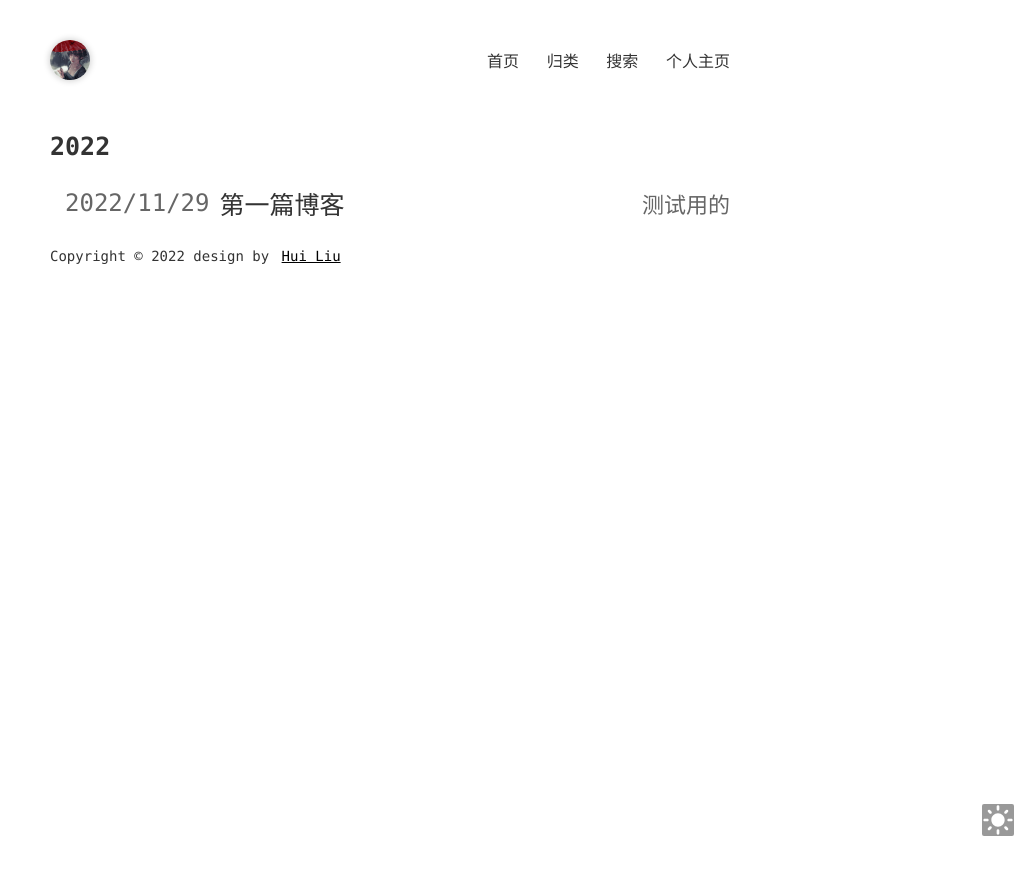
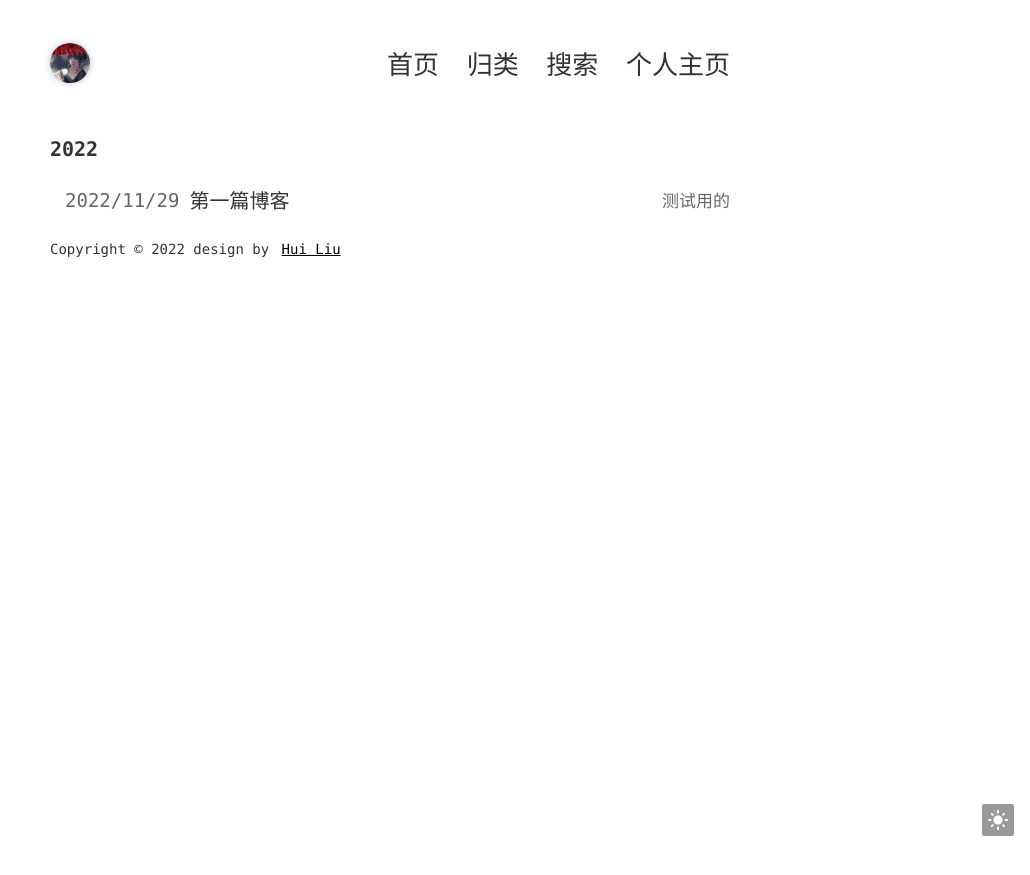
Before and after one commit to aloeordown/aloeordown.github.io, a Jekyll site: the page built from index.html, in a window 1280 px wide. Shown: the top 875 px of the page, without its empty margins (250-1280 px from the left). Built offline with Jekyll 4.4.1, drawn with Linux system fonts in a browser that asks for light colours.

Commit message:
font size 调整

```diff
--- a/static/css/common.css
+++ b/static/css/common.css
@@ -128,7 +128,7 @@ input:-webkit-autofill {
 }
 .header .menu a {
   display: inline-block;
-  font-size: 16px;
+  font-size: 26px;
   margin: 4px 9px;
   white-space: nowrap;
   user-select: auto;
@@ -157,7 +157,7 @@ input:-webkit-autofill {
   font-size: 0;
 }
 .footer-btn i {
-  font-size: 32px;
+  font-size: 22px;
   background-color: #ffffff;
 }
 .footer-btn.theme-toggler {
--- a/static/css/page.css
+++ b/static/css/page.css
@@ -1,5 +1,5 @@
 .list-post > h2 {
-  font-size: 25px;
+  font-size: 20px;
   font-weight: bold;
   padding: 12px 0;
 }
@@ -14,7 +14,7 @@
 }
 .list-post li .date {
   color: #666666;
-  font-size: 24px;
+  font-size: 19px;
   flex-shrink: 0;
   margin-right: 10px;
 }
@@ -27,7 +27,7 @@
   text-overflow: ellipsis;
 }
 .list-post li .title a {
-  font-size: 25px;
+  font-size: 20px;
 }
 .list-post li .categories {
   flex-shrink: 0;
@@ -35,12 +35,12 @@
   margin-left: 10px;
 }
 .list-post li .categories a {
-  font-size: 22px;
+  font-size: 17px;
   color: #666666;
   margin-left: 8px;
 }
 .list-category h2 {
-  font-size: 25px;
+  font-size: 20px;
   font-weight: bold;
   padding: 12px 0;
 }
@@ -50,27 +50,27 @@
 .list-category div a {
   margin: 4px 6px;
   white-space: nowrap;
-  font-size: 25px;
+  font-size: 20px;
   display: inline-block;
   border-bottom: 1px solid #333333;
 }
 .page-search #search-input {
   text-align: center;
-  font-size: 24px;
+  font-size: 20px;
   border: 1px solid #eaeaea;
   width: 100%;
   padding: 10px 0;
   background-color: transparent;
 }
 .page-search h1 {
-  font-size: 26px;
+  font-size: 21px;
   height: 46px;
   display: flex;
   flex-flow: row nowrap;
   align-items: center;
 }
 .page-search h1 i {
-  font-size: 30px;
+  font-size: 25px;
   margin-left: 6px;
 }
 .page-search .list-search li {
@@ -85,14 +85,14 @@
 .page-search .list-search .title {
   display: inline-block;
   word-break: break-all;
-  font-size: 24px;
+  font-size: 20px;
   font-weight: bold;
   padding-bottom: 1px;
   border-bottom: 1px solid #999;
 }
 .page-search .list-search .content {
   display: block;
-  font-size: 24px;
+  font-size: 20px;
   color: #5a5a5a;
   word-break: break-all;
   padding: 10px 0;
@@ -110,7 +110,7 @@
     padding: 6px 0;
   }
   .list-post li .title a {
-    font-size: 24px;
+    font-size: 20px;
   }
   .list-post .categories {
     display: none;
@@ -119,6 +119,6 @@
     padding: 10px 0;
   }
   .list-category div a {
-    font-size: 24px;
+    font-size: 20px;
   }
 }
```
Also changed, not shown: static/css/post.css (+6 -6 lines).
